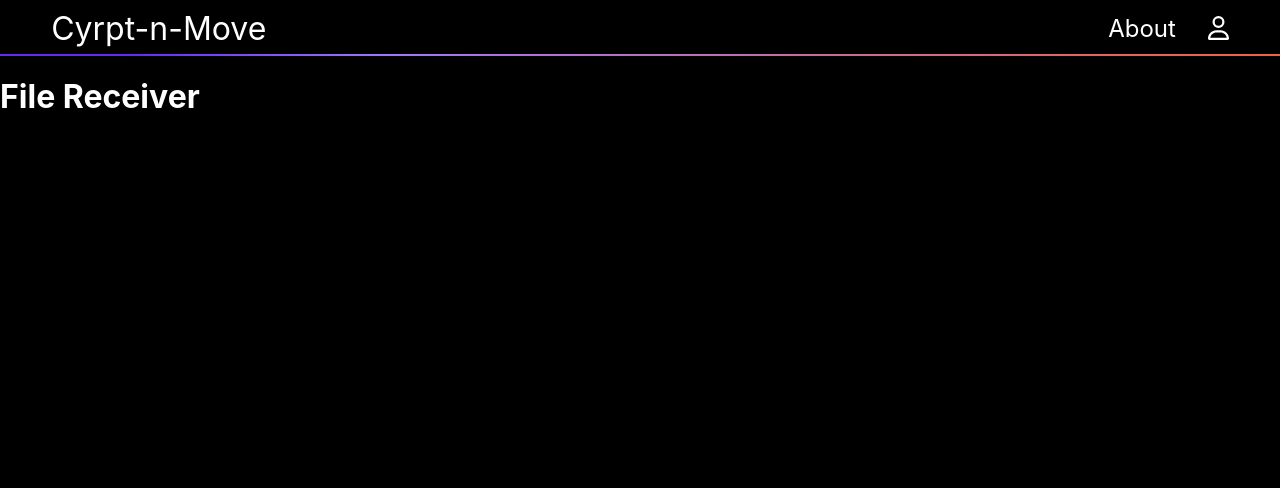
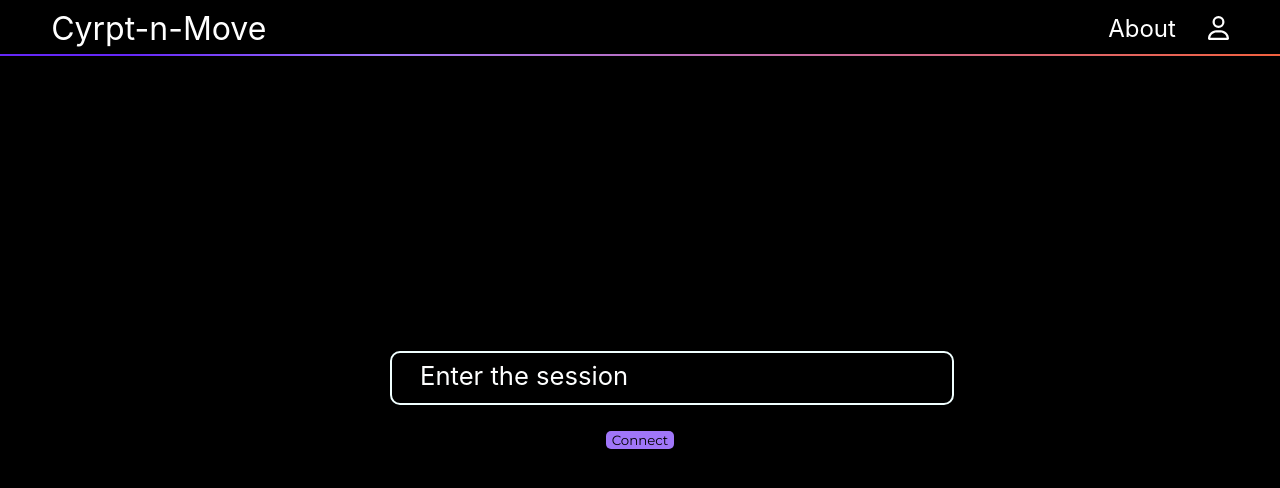
Before and after one commit to ankitsinghtd/Crypt-N-Move, a React (Create React App) app in the folder client-side/: page /receive in a window 1280 px wide. Shown: the top 488 px of the page. Built offline with nearby package versions, Linux system fonts and the light colour scheme; no server answers.

Commit message:
made a khoobsuratsession input

```diff
--- /dev/null
+++ b/client-side/src/Styles/receiver.css
@@ -0,0 +1,54 @@
+.center-container {
+    display: flex;
+    flex-direction: column;
+    align-items: center;
+    justify-content: center;
+    height: calc(93vh - 7vh); /* Adjust based on Navbar height */
+  }
+
+  .entryarea {
+    position: relative;
+    height: 80px;
+    width: 500px;
+    line-height: 50px;
+  }
+
+  input {
+    position: absolute;
+    width: 100%;
+    outline: none;
+    font-size: 2.2em;
+    padding: 0 30px;
+    line-height: 50px;
+    border-radius: 10px;
+    border: 2px solid #f0ffff;
+    background: transparent;
+    transition: 0.1s ease;
+    z-index: 1111;
+  }
+
+  .Labelline {
+    position: absolute;
+    font-size: 1.6em;
+    color: #feffff;
+    padding: 0 10px;
+    margin: 0 20px;
+    background-color: #000000;
+    transition: 0.2s ease;
+  }
+
+  input:focus,
+  input:valid {
+    color: #66ff00;
+    border: 4px solid #66ff00;
+  }
+
+  input:focus + .Labelline,
+  input:valid + .Labelline {
+    color: #66ff00;
+    height: 30px;
+    line-height: 30px;
+    padding: e 12px;
+    transform: translate(-15px, -16px) scale(0.88);
+    z-index: 1111;
+  }
--- a/client-side/src/pages/Receive.jsx
+++ b/client-side/src/pages/Receive.jsx
@@ -1,9 +1,12 @@
-import React, { useEffect } from "react";
+import React, { useEffect, useState } from "react";
+import "../Styles/receiver.css"; // Import the new CSS file
 
 const Receiver = () => {
+  const [socket, setSocket] = useState(null);
+  const [sessionID, setSessionID] = useState("");
+
   useEffect(() => {
-    const socket = new WebSocket("wss://button-mangrove-draw.glitch.me/");
-
+    if (socket) {
       socket.onopen = () => {
         console.log("WebSocket connection opened");
       };
@@ -28,12 +31,40 @@ const Receiver = () => {
       return () => {
         socket.close();
       };
-  }, []);
+    }
+  }, [socket]);
+
+  const handleConnect = () => {
+    const newSocket = new WebSocket(`wss://button-mangrove-draw.glitch.me/${sessionID}`);
+    setSocket(newSocket);
+  };
+
+  const handleKeyPress = (event) => {
+    if (event.key === "Enter") {
+      handleConnect();
+    }
+  };
+
+  const handleChange = (event) => {
+    setSessionID(event.target.value);
+  };
 
   return (
     <div>
-      <h1>File Receiver</h1>
-      <div id="fileDisplay"></div>
+      <div className="App">
+        <div className="center-container">
+          <div className="entryarea">
+            <input
+              onChange={handleChange}
+              onKeyPress={handleKeyPress}
+              value={sessionID}
+              required
+            />
+            <div className="Labelline">Enter the session</div>
+          </div>
+          <button onClick={handleConnect}>Connect</button>
+        </div>
+      </div>
     </div>
   );
 };
```
Lines whose indentation alone changed are shown as unchanged.
